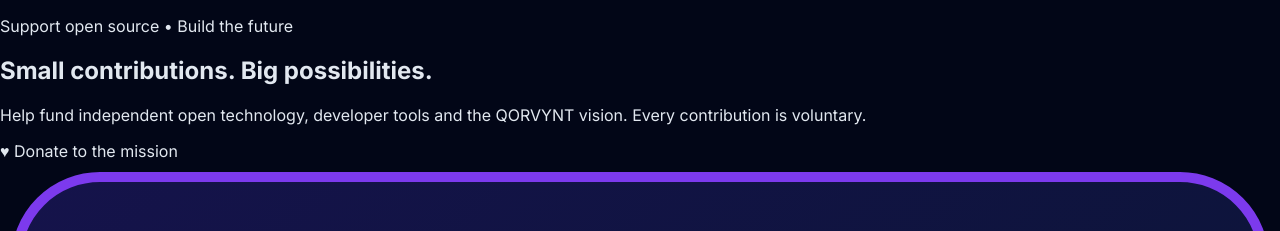
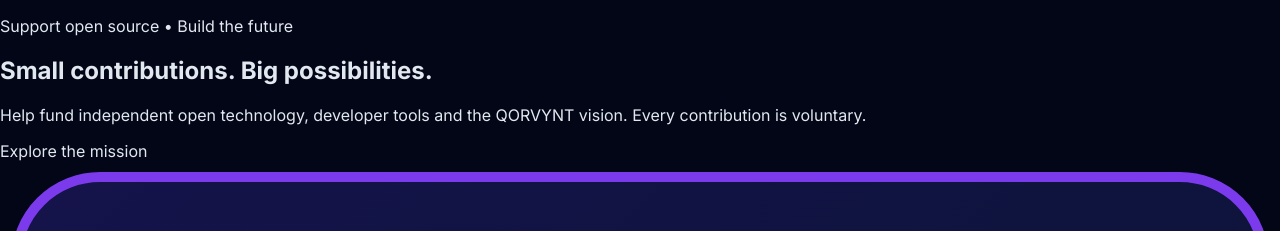
Before and after one commit to vikash7644/crypto-daan, a Next.js app: page / in a window 1280 px wide. Shown: the top 231 px of the page. Built offline with nearby package versions, Linux system fonts and the light colour scheme; no server answers; what @rainbow-me/rainbowkit would draw is missing.

Commit message:
Clarify homepage pre-launch call to action

```diff
--- a/app/page.tsx
+++ b/app/page.tsx
@@ -8,7 +8,7 @@ export default function HomePage() {
               <p className="text-xs font-bold uppercase tracking-[0.28em] text-cyan-300">Support open source • Build the future</p>
               <h1 className="mt-3 text-3xl font-black tracking-tight sm:text-5xl">Small contributions. <span className="text-violet-300">Big possibilities.</span></h1>
               <p className="mt-3 max-w-xl text-sm leading-6 text-slate-300 sm:text-base">Help fund independent open technology, developer tools and the QORVYNT vision. Every contribution is voluntary.</p>
-              <a href="#donate" className="mt-5 inline-flex rounded-full bg-violet-500 px-6 py-3 font-bold text-white shadow-lg shadow-violet-950/60 transition hover:bg-violet-400">♥ Donate to the mission</a>
+              <a href="#donate" className="mt-5 inline-flex rounded-full bg-violet-500 px-6 py-3 font-bold text-white shadow-lg shadow-violet-950/60 transition hover:bg-violet-400">Explore the mission</a>
             </div>
             <img src="/crypto-daan-mascot.svg" alt="Crypto Daan cartoon mascot holding a Bitcoin coin and giving a thumbs up" className="mx-auto w-full max-w-[280px] drop-shadow-[0_0_28px_rgba(139,92,246,0.45)]" />
           </div>
```
